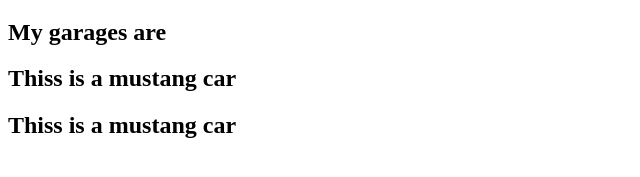
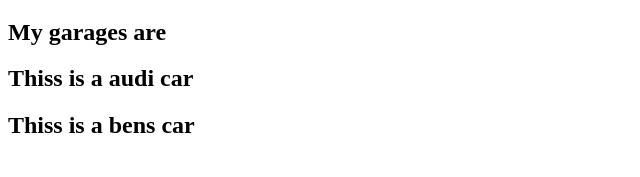
Before and after one commit to hemmad777/react-learning, a React (Vite) app: page / in a window 1280 px wide. Shown: the part 249-426 px from the top of the page, without its empty margins (0-640 px from the left). Built offline with nearby package versions, Linux system fonts and the light colour scheme.

Commit message:
just added props in car components'

```diff
--- a/src/Garage.jsx
+++ b/src/Garage.jsx
@@ -1,7 +1,7 @@
-function Car(){
+function Car(props){
     return(
         <>
-            <h2>Thiss is a mustang car</h2>
+            <h2>Thiss is a {props.brand} car</h2>
         </>
     )
 }
@@ -10,8 +10,8 @@
     return(
         <>
         <h2>My garages are </h2>
-        <Car />
-        <Car />
+        <Car brand="audi" />
+        <Car brand="bens" />
         </>
     )
 }
```
